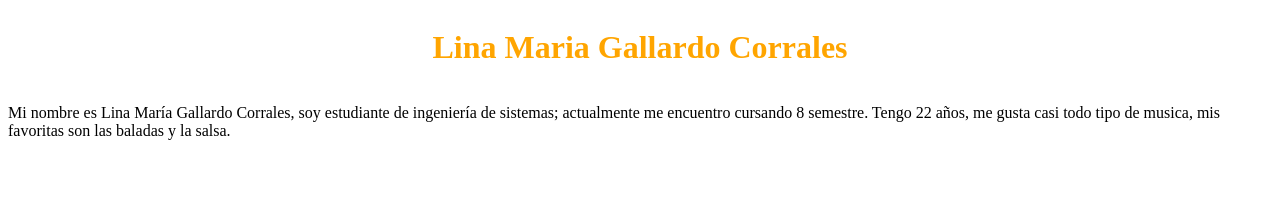
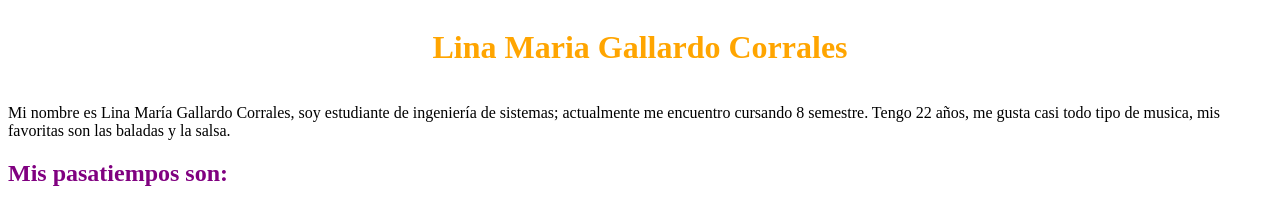
Before and after one commit to Lina-Gallardo/Rubrica_Buenas_Practicas, a plain HTML site: page index.html in a window 1280 px wide. Drawn offline with Linux system fonts and the light colour scheme.

Commit message:
Mis pasatiempos

```diff
--- a/index.html
+++ b/index.html
@@ -12,5 +12,9 @@
       <p>Mi nombre es Lina María Gallardo Corrales, soy estudiante de ingeniería de sistemas; actualmente me encuentro
         cursando 8 semestre. Tengo 22 años, me gusta casi todo tipo de musica, mis favoritas son las baladas y la salsa.</p>
     </div>
+    <div class="">
+      <h2 style="color: purple" >Mis pasatiempos son: </h2>
+      <p></p>
+    </div>
   </body>
 </html>
```
